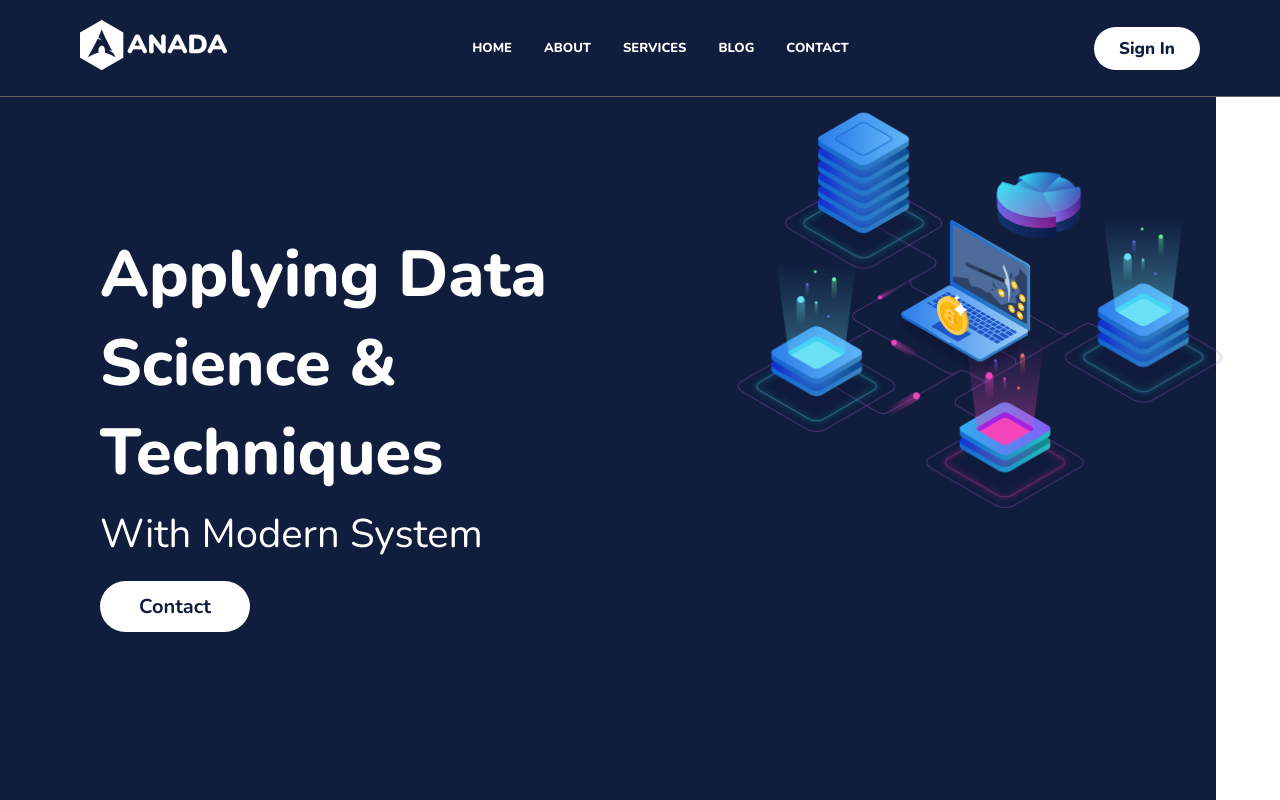
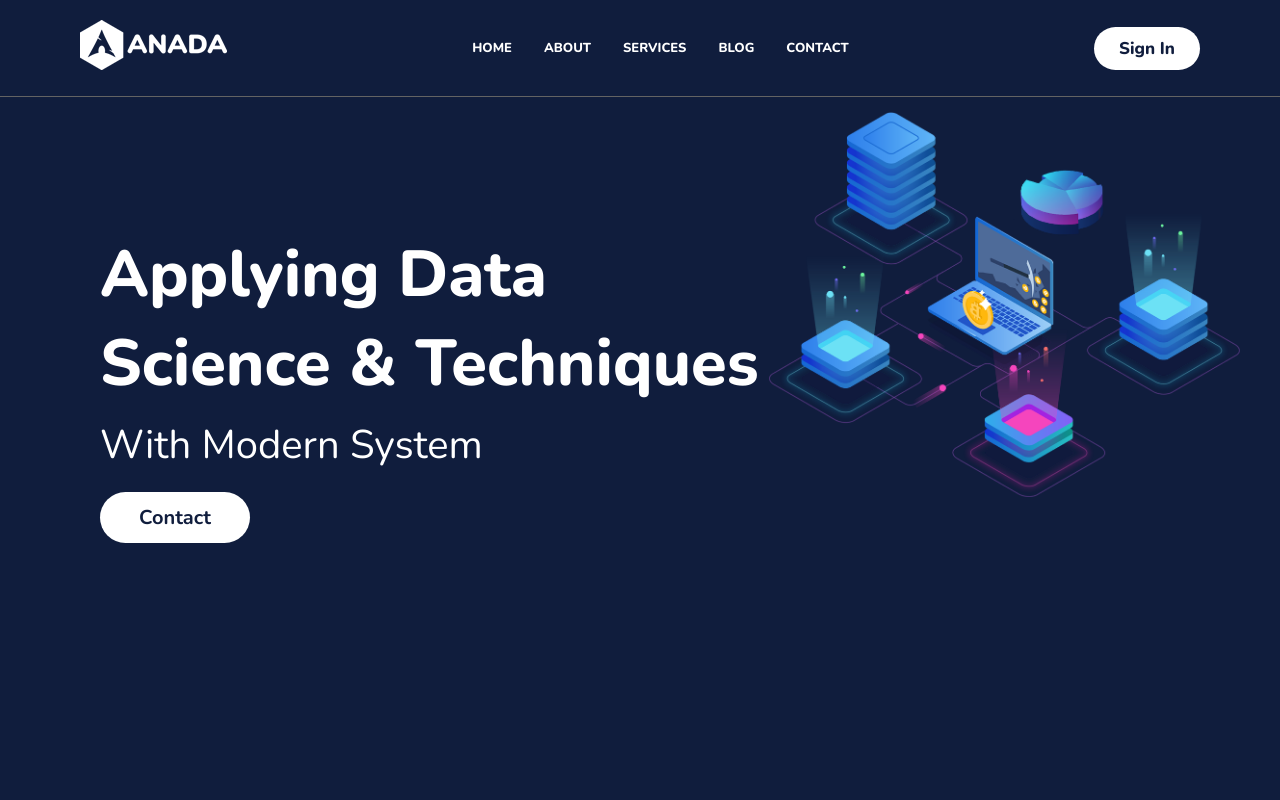
Before and after one commit to hissamali/Anada, a React (Create React App) app: page / in a window 1280 px wide. Shown: the top 800 px of the page. Built offline with nearby package versions, Linux system fonts and the light colour scheme; a web font is replaced by a local one.

Commit message:
Update Home.css

```diff
--- a/src/components/home/Home.css
+++ b/src/components/home/Home.css
@@ -3,7 +3,7 @@
     display: flex;
     padding:  100px;
     background-color: #101d3d;
-    width: 95%;
+    width: 100%;
     height: 100vh;
 }
 .header-left{
@@ -19,7 +19,7 @@
     /* display: flex; */
     align-items: flex-end;
     justify-content: flex-end;
-    width: 40%;
+    width: 35%;
 }
 .home-image{
     width: 130%;
```
